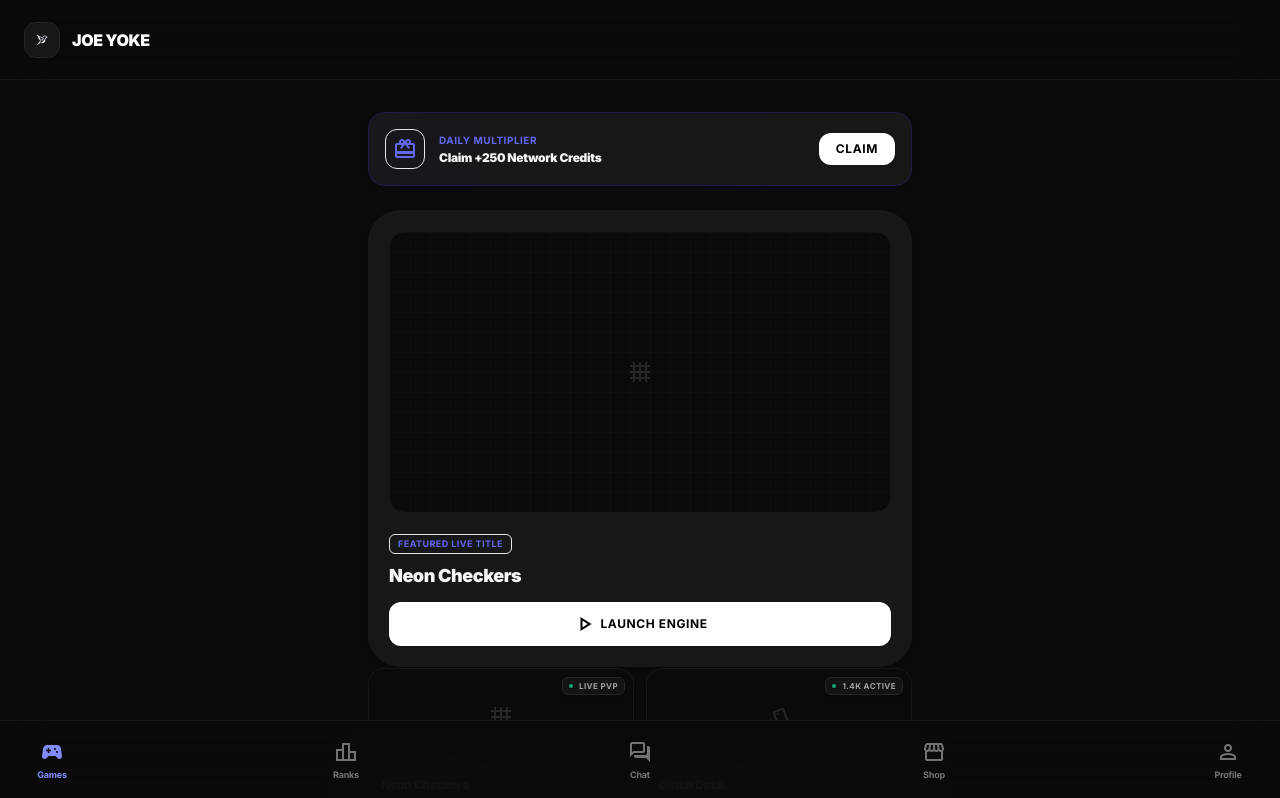
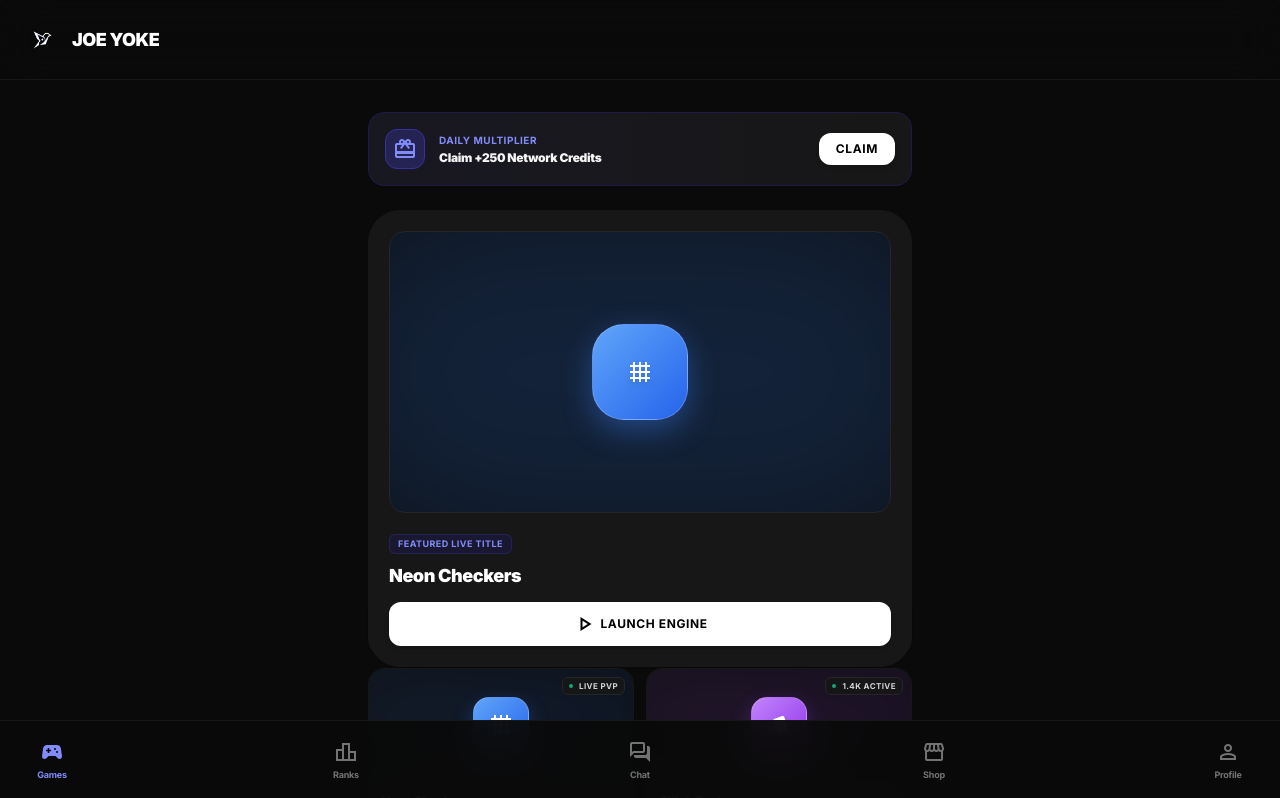
Before and after one commit to jimmykaunglfc-hub/arcade-hub-app, a Next.js app: page / in a window 1280 px wide. Shown: the top 798 px of the page. Built offline with nearby package versions, Linux system fonts and the light colour scheme; no server answers.

Commit message:
UI enhancement with #D

```diff
--- a/app/page.tsx
+++ b/app/page.tsx
@@ -22,16 +22,12 @@ export default function Home() {
   const [rewardClaimed, setRewardClaimed] = useState(false);
   const [activeTab, setActiveTab] = useState("Games");
 
-  // 🎮 Core Game Routing State Matrix
   const [playingGame, setPlayingGame] = useState<string | null>(null);
   const [activeMatchId, setActiveMatchId] = useState<string | null>(null);
 
-  // 🌓 THEME HUB CORE STATE
   const [isDarkMode, setIsDarkMode] = useState(true);
 
-  // 📡 Initial configuration lifecycle hook
   useEffect(() => {
-    // 1. Synchronize system or cached visual theme parameters
     const cachedTheme = localStorage.getItem("app_theme");
     if (cachedTheme === "light") {
       setIsDarkMode(false);
@@ -41,7 +37,6 @@ export default function Home() {
       document.documentElement.classList.add("dark");
     }
 
-    // 2. Synchronize current authentication state
     supabase.auth.getSession().then(({ data: { session } }) => {
       setSession(session);
       setCheckingAuth(false);
@@ -54,7 +49,6 @@ export default function Home() {
     return () => subscription.unsubscribe();
   }, []);
 
-  // 🌓 Premium Minimalist Toggle Engine
   const toggleTheme = () => {
     if (isDarkMode) {
       document.documentElement.classList.remove("dark");
@@ -69,7 +63,7 @@ export default function Home() {
 
   if (checkingAuth) {
     return (
-      <div className="min-h-screen bg-neutral-50 dark:bg-neutral-950 flex items-center justify-center transition-colors">
+      <div className="min-h-screen bg-neutral-100 dark:bg-neutral-950 flex items-center justify-center transition-colors">
         <span className="text-xs font-bold text-neutral-400 dark:text-neutral-600 uppercase tracking-widest animate-pulse">
           Syncing Session Matrix...
         </span>
@@ -79,7 +73,6 @@ export default function Home() {
 
   return (
     <>
-      {/* 🚀 BACKGROUND REALTIME INVITE ROUTER */}
       {session && (
         <GlobalInviteListener
           onAccept={(gameUrl, matchId) => {
@@ -89,7 +82,6 @@ export default function Home() {
         />
       )}
 
-      {/* 🚀 NATIVE RUNTIME LOBBY FRAME INTERCEPTOR */}
       {playingGame === "native://glitch-deck" ? (
         <GlitchDeck onClose={() => { setPlayingGame(null); setActiveMatchId(null); }} />
       ) : playingGame === "native://checkers" ? (
@@ -101,28 +93,27 @@ export default function Home() {
         <GamePlayer gameUrl={playingGame} onClose={() => { setPlayingGame(null); setActiveMatchId(null); }} />
       ) : null}
 
-      {/* Primary Minimal Workspace Viewport */}
-      <div className={playingGame ? "hidden" : "block min-h-screen bg-neutral-50 dark:bg-neutral-950 text-neutral-900 dark:text-neutral-100 transition-colors"}>
+      {/* 🌓 IMPROVED CONTRAST: Changed bg-neutral-50 to bg-neutral-100 for Light Mode depth */}
+      <div className={playingGame ? "hidden" : "block min-h-screen bg-neutral-100 dark:bg-neutral-950 text-neutral-900 dark:text-neutral-100 transition-colors"}>
 
-        {/* 💳 STICKY ULTRA-PREMIUM NAVIGATION BANNER */}
-        <header className="fixed top-0 left-0 w-full z-50 bg-white/80 dark:bg-neutral-950/80 backdrop-blur-xl border-b border-neutral-200 dark:border-neutral-900 flex items-center justify-between px-6 h-20 pt-safe transition-colors">
+        <header className="fixed top-0 left-0 w-full z-50 bg-white/90 dark:bg-neutral-950/90 backdrop-blur-xl border-b border-neutral-200 dark:border-neutral-900 flex items-center justify-between px-6 h-20 pt-safe transition-colors">
           <div className="flex items-center gap-3">
-            <div className="relative w-9 h-9 rounded-xl overflow-hidden border border-neutral-200 dark:border-neutral-800 bg-neutral-100 dark:bg-neutral-900 flex items-center justify-center transition-colors">
+            <div className="relative w-9 h-9 flex items-center justify-center transition-colors">
+              {/* 🎨 LOGO FIX: Added 'invert dark:invert-0' so it flips to black in light mode! */}
               <Image
                 src="/joeyoke-logo.png"
                 alt="Joe Yoke Logo"
                 fill
-                className="object-cover p-1.5"
+                className="object-contain invert dark:invert-0 transition-all duration-300"
                 unoptimized
               />
             </div>
-            <span className="text-base font-black tracking-tight text-neutral-900 dark:text-white uppercase">
+            <span className="text-lg font-black tracking-tight text-neutral-900 dark:text-white uppercase">
               JOE YOKE
             </span>
           </div>
         </header>
 
-        {/* 📱 CENTRAL STRUCTURAL WORKSPACE CONTAINER */}
         <main className="pt-28 px-4 max-w-xl mx-auto pb-28">
           {!session && (activeTab === "Chat" || activeTab === "Shop" || activeTab === "Profile") ? (
             <AuthView onAuthSuccess={() => setActiveTab(activeTab)} />
@@ -137,7 +128,6 @@ export default function Home() {
               )}
               {activeTab === "Ranks" && <LeaderboardTab />}
 
-              {/* 💬 Chat updates dynamically from in-feed room challenges */}
               {activeTab === "Chat" && (
                 <ChatTab onPlay={(url, matchId) => {
                   setActiveMatchId(matchId);
@@ -157,8 +147,7 @@ export default function Home() {
           )}
         </main>
 
-        {/* 🗺️ MINIMALIST CORE CONTROL DECK NAVIGATION */}
-        <nav className="fixed bottom-0 left-0 w-full z-50 flex justify-between items-center h-20 pb-safe px-6 bg-white/90 dark:bg-neutral-950/90 backdrop-blur-xl border-t border-neutral-200 dark:border-neutral-900 transition-colors">
+        <nav className="fixed bottom-0 left-0 w-full z-50 flex justify-between items-center h-20 pb-safe px-6 bg-white/95 dark:bg-neutral-950/95 backdrop-blur-xl border-t border-neutral-200 dark:border-neutral-900 transition-colors">
           {["Games", "Ranks", "Chat", "Shop", "Profile"].map((tab) => {
             const isActive = activeTab === tab;
             return (
--- a/components/GamesTab.tsx
+++ b/components/GamesTab.tsx
@@ -2,7 +2,7 @@
 
 import { useState } from "react";
 
-// 🎮 DYNAMIC CONFIGURATION: Clean, Premium Modular Registry
+// 🎮 DYNAMIC CONFIGURATION: 3D App Icon Styling Restored
 const GAME_CATEGORIES = [
   {
     id: "strategy-cards",
@@ -15,6 +15,9 @@ const GAME_CATEGORIES = [
         genre: "Board • Network Live",
         playersOnline: "Live PvP",
         iconName: "grid_4x4",
+        themeFrom: "from-blue-400",
+        themeTo: "to-blue-600",
+        shadow: "shadow-[0_8px_20px_rgba(59,130,246,0.3)]",
         url: "native://checkers"
       },
       {
@@ -23,6 +26,9 @@ const GAME_CATEGORIES = [
         genre: "Cyberpunk • TCG",
         playersOnline: "1.4k active",
         iconName: "style",
+        themeFrom: "from-purple-400",
+        themeTo: "to-purple-600",
+        shadow: "shadow-[0_8px_20px_rgba(168,85,247,0.3)]",
         url: "native://glitch-deck"
       },
       {
@@ -31,6 +37,9 @@ const GAME_CATEGORIES = [
         genre: "Strategy • TCG",
         playersOnline: "2.1k active",
         iconName: "auto_awesome",
+        themeFrom: "from-amber-400",
+        themeTo: "to-orange-500",
+        shadow: "shadow-[0_8px_20px_rgba(245,158,11,0.3)]",
         url: "https://html5.gamedistribution.com/a42b9d8df2e245a4a5bb86524a806954/"
       }
     ]
@@ -46,6 +55,9 @@ const GAME_CATEGORIES = [
         genre: "Racing • Action",
         playersOnline: "4.2k active",
         iconName: "sports_esports",
+        themeFrom: "from-rose-400",
+        themeTo: "to-rose-600",
+        shadow: "shadow-[0_8px_20px_rgba(244,63,94,0.3)]",
         url: "https://html5.gamedistribution.com/b5a5b54637ad4f7c80521e1cb04a23de/"
       },
       {
@@ -54,6 +66,9 @@ const GAME_CATEGORIES = [
         genre: "Sci-Fi • Runner",
         playersOnline: "1.8k active",
         iconName: "bolt",
+        themeFrom: "from-cyan-400",
+        themeTo: "to-cyan-600",
+        shadow: "shadow-[0_8px_20px_rgba(34,211,238,0.3)]",
         url: "https://html5.gamedistribution.com/f255260a4f554032bfdf6f0813959b85/"
       }
     ]
@@ -78,24 +93,24 @@ export default function GamesTab({
   return (
     <div className="space-y-6 animate-fade-in w-full pb-12 text-neutral-900 dark:text-neutral-100">
 
-      {/* 🎁 SECTION 1: PREMIUM REWARD HUD CARD */}
+      {/* 🎁 REWARD HUD */}
       <section
         className={`bg-white dark:bg-neutral-900 border rounded-2xl p-4 flex items-center justify-between shadow-sm transition-all duration-300 ${
           rewardClaimed
             ? "border-neutral-200 dark:border-neutral-900 opacity-60"
-            : "border-indigo-100 dark:border-indigo-950 bg-gradient-to-r from-indigo-50/30 to-transparent dark:from-indigo-950/10"
+            : "border-indigo-100 dark:border-indigo-950 bg-gradient-to-r from-indigo-50/50 to-transparent dark:from-indigo-950/20 shadow-[0_4px_15px_rgba(79,70,229,0.05)]"
         }`}
       >
         <div className="flex items-center gap-3.5">
           <div className={`w-10 h-10 flex items-center justify-center rounded-xl border transition-all ${
             rewardClaimed
               ? "bg-neutral-50 dark:bg-neutral-950 border-neutral-200 dark:border-neutral-900 text-neutral-400"
-              : "bg-primary/10 border-primary/20 text-primary"
+              : "bg-indigo-100 dark:bg-indigo-900/50 border-indigo-200 dark:border-indigo-800 text-indigo-600 dark:text-indigo-400"
           }`}>
             <span className="material-symbols-outlined text-lg">card_giftcard</span>
           </div>
           <div>
-            <h3 className={`text-[10px] font-bold tracking-wider uppercase ${rewardClaimed ? "text-neutral-400" : "text-primary"}`}>
+            <h3 className={`text-[10px] font-bold tracking-wider uppercase ${rewardClaimed ? "text-neutral-400" : "text-indigo-600 dark:text-indigo-400"}`}>
               Daily Multiplier
             </h3>
             <p className="text-xs font-black tracking-tight mt-0.5">
@@ -110,38 +125,43 @@ export default function GamesTab({
           className={`h-8 px-4 rounded-xl text-xs font-bold uppercase tracking-wider transition-all border ${
             rewardClaimed
               ? "bg-transparent text-neutral-400 border-neutral-200 dark:border-neutral-800 cursor-not-allowed"
-              : "bg-neutral-900 dark:bg-white text-white dark:text-black border-transparent hover:opacity-90 active:scale-95 shadow-sm"
+              : "bg-neutral-900 dark:bg-white text-white dark:text-black border-transparent hover:opacity-90 active:scale-95 shadow-md"
           }`}
         >
           {rewardClaimed ? "Claimed" : "Claim"}
         </button>
       </section>
 
-      {/* 🎯 SECTION 2: EDITORIAL FEATURED CARD VIEW */}
+      {/* 🎯 FEATURED 3D CARD VIEW */}
       <section className={`transition-all duration-500 ease-in-out origin-top ${
         activeFilter ? "max-h-0 opacity-0 overflow-hidden mb-0 scale-95 pointer-events-none" : "max-h-[360px] opacity-100"
       }`}>
         <div className="bg-white dark:bg-neutral-900 border border-neutral-200 dark:border-neutral-900 rounded-[2rem] p-5 shadow-sm transition-colors flex flex-col gap-4 relative overflow-hidden group">
 
-          {/* Subtle clean mesh design layout */}
-          <div className="relative w-full aspect-[16/9] bg-neutral-50 dark:bg-neutral-950 rounded-2xl border border-neutral-200/60 dark:border-neutral-900 flex items-center justify-center overflow-hidden">
-            <div className="absolute inset-0 opacity-[0.02] dark:opacity-[0.04] bg-[linear-gradient(to_right,#808080_1px,transparent_1px),linear-gradient(to_bottom,#808080_1px,transparent_1px)] bg-[size:20px_20px]" />
-            <span className="material-symbols-outlined text-5xl text-neutral-300 dark:text-neutral-800 group-hover:scale-105 transition-transform duration-500">
-              grid_4x4
-            </span>
+          {/* Featured Image Box with 3D Icon */}
+          <div className="relative w-full aspect-[16/9] bg-neutral-100 dark:bg-neutral-950 rounded-2xl border border-neutral-200 dark:border-neutral-800 flex items-center justify-center overflow-hidden">
+            {/* Glowing Aura */}
+            <div className="absolute inset-0 bg-blue-500/10 dark:bg-blue-500/20 blur-3xl rounded-full scale-150 transition-opacity duration-500" />
+
+            {/* 3D App Icon */}
+            <div className="w-24 h-24 rounded-[2rem] bg-gradient-to-br from-blue-400 to-blue-600 shadow-[0_10px_30px_rgba(59,130,246,0.4)] flex items-center justify-center relative z-10 transform group-hover:scale-105 transition-transform duration-500 border border-white/20">
+              <span className="material-symbols-outlined text-5xl text-white drop-shadow-md" style={{ fontVariationSettings: "'FILL' 1" }}>
+                grid_4x4
+              </span>
+            </div>
           </div>
 
           <div className="flex flex-col gap-3 relative z-10">
             <div>
-              <span className="inline-flex items-center gap-1 px-2 py-0.5 rounded-md bg-primary/10 text-primary text-[9px] font-bold uppercase tracking-wider border border-primary/20">
+              <span className="inline-flex items-center gap-1 px-2 py-0.5 rounded-md bg-indigo-50 dark:bg-indigo-950/50 text-indigo-600 dark:text-indigo-400 text-[9px] font-bold uppercase tracking-wider border border-indigo-100 dark:border-indigo-900/50">
                 Featured Live Title
               </span>
-              <h2 className="text-lg font-black tracking-tight mt-2">Neon Checkers</h2>
+              <h2 className="text-lg font-black tracking-tight mt-2 text-neutral-900 dark:text-white">Neon Checkers</h2>
             </div>
 
             <button
               onClick={() => onPlay("native://checkers")}
-              className="bg-neutral-900 dark:bg-white text-white dark:text-black w-full h-11 rounded-xl text-xs font-bold tracking-wider uppercase hover:opacity-90 active:scale-[0.99] transition-all flex items-center justify-center gap-1 shadow-sm"
+              className="bg-neutral-900 dark:bg-white text-white dark:text-black w-full h-11 rounded-xl text-xs font-bold tracking-wider uppercase hover:opacity-90 active:scale-[0.99] transition-all flex items-center justify-center gap-1 shadow-md"
             >
               <span className="material-symbols-outlined text-base">play_arrow</span>
               Launch Engine
@@ -150,7 +170,7 @@ export default function GamesTab({
         </div>
       </section>
 
-      {/* 🎰 SECTION 3: ORGANIZED CATEGORIES CORE MODULE */}
+      {/* 🎰 ORGANIZED CATEGORIES MODULE */}
       <div className="space-y-3">
         {GAME_CATEGORIES.map((category) => {
           const isSelected = activeFilter === category.id;
@@ -160,38 +180,36 @@ export default function GamesTab({
           return (
             <section key={category.id} className="space-y-2.5 transition-all duration-300">
 
-              {/* HIGH-END INTERACTIVE BAR ROW */}
               <div
                 onClick={() => toggleFilter(category.id)}
                 className={`p-3 rounded-2xl border flex items-center justify-between cursor-pointer select-none transition-all ${
                   isSelected
-                    ? "border-primary/30 bg-primary/5 shadow-none opacity-100"
+                    ? "border-indigo-200 dark:border-indigo-900/50 bg-indigo-50/50 dark:bg-indigo-950/20 shadow-sm opacity-100"
                     : isAnyFilterActive
-                      ? "border-neutral-200 dark:border-neutral-900 bg-transparent opacity-30 scale-[0.99]"
+                      ? "border-neutral-200 dark:border-neutral-900 bg-transparent opacity-40 scale-[0.99]"
                       : "border-neutral-200 dark:border-neutral-900 bg-white dark:bg-neutral-900 hover:border-neutral-300 dark:hover:border-neutral-800 opacity-100 shadow-sm"
                 }`}
               >
                 <div className="flex items-center gap-3">
                   <div className={`w-9 h-9 rounded-xl flex items-center justify-center border transition-all ${
-                    isSelected ? "bg-primary/10 border-primary/20 text-primary" : "bg-neutral-50 dark:bg-neutral-950 border-neutral-200 dark:border-neutral-800 text-neutral-400"
+                    isSelected ? "bg-indigo-100 dark:bg-indigo-900/50 border-indigo-200 dark:border-indigo-800 text-indigo-600 dark:text-indigo-400" : "bg-neutral-50 dark:bg-neutral-950 border-neutral-200 dark:border-neutral-800 text-neutral-500"
                   }`}>
                     <span className="material-symbols-outlined text-base">{category.icon}</span>
                   </div>
                   <div>
                     <h3 className="text-xs font-black tracking-tight">{category.name}</h3>
-                    <p className="text-[9px] text-neutral-400 dark:text-neutral-500 font-bold uppercase tracking-wider mt-0.5">
+                    <p className="text-[9px] text-neutral-500 dark:text-neutral-400 font-bold uppercase tracking-wider mt-0.5">
                       {category.games.length} {category.games.length === 1 ? "Module" : "Modules"} Configured
                     </p>
                   </div>
                 </div>
                 <span className={`material-symbols-outlined text-sm transition-transform duration-300 ${
-                  isSelected ? "text-primary rotate-90" : "text-neutral-400"
+                  isSelected ? "text-indigo-600 dark:text-indigo-400 rotate-90" : "text-neutral-400"
                 }`}>
                   {isSelected ? "close" : "chevron_right"}
                 </span>
               </div>
 
-              {/* CLEAN CORE MINIMALIST CARD GRID */}
               <div className={`grid grid-cols-2 gap-3 transition-all duration-300 ease-in-out origin-top overflow-hidden ${
                 showGrid
                   ? "max-h-[800px] opacity-100 pt-0.5 scale-100 pointer-events-auto"
@@ -200,30 +218,35 @@ export default function GamesTab({
                 {category.games.map((game) => (
                   <div
                     key={game.id}
-                    className="group bg-white dark:bg-neutral-900 rounded-2xl border border-neutral-200 dark:border-neutral-900 overflow-hidden transition-all flex flex-col shadow-sm"
+                    className="group bg-white dark:bg-neutral-900 rounded-2xl border border-neutral-200 dark:border-neutral-900 overflow-hidden transition-all flex flex-col shadow-sm hover:shadow-md"
                   >
-                    {/* Top Content Half (Minimal Vector Preview Box) */}
-                    <div className="relative h-24 w-full flex items-center justify-center bg-neutral-50 dark:bg-neutral-950 border-b border-neutral-100 dark:border-neutral-900/60">
-                      <span className="material-symbols-outlined text-3xl text-neutral-300 dark:text-neutral-800 transition-transform duration-300 group-hover:scale-105">
-                        {game.iconName}
-                      </span>
+                    {/* 🌟 3D ICON SHOWCASE HEADER */}
+                    <div className="relative h-28 w-full flex items-center justify-center bg-neutral-50 dark:bg-neutral-950 border-b border-neutral-100 dark:border-neutral-900/60 overflow-hidden">
 
-                      {/* Premium Subtle Network Status Badge */}
-                      <div className="absolute top-2 right-2 bg-white/80 dark:bg-neutral-900/80 border border-neutral-200 dark:border-neutral-800 px-1.5 py-0.5 rounded-md backdrop-blur-sm shadow-sm">
-                        <span className="text-[8px] text-neutral-500 dark:text-neutral-400 font-bold flex items-center gap-1.5 uppercase tracking-wider">
+                      {/* Dynamic Background Glow */}
+                      <div className={`absolute inset-0 bg-gradient-to-br ${game.themeFrom} ${game.themeTo} opacity-[0.08] dark:opacity-[0.15] blur-2xl scale-150`} />
+
+                      {/* 3D App Icon Box */}
+                      <div className={`w-14 h-14 rounded-2xl bg-gradient-to-br ${game.themeFrom} ${game.themeTo} ${game.shadow} flex items-center justify-center relative z-10 transform group-hover:scale-110 transition-transform duration-500 border border-white/20`}>
+                        <span className="material-symbols-outlined text-3xl text-white drop-shadow-md" style={{ fontVariationSettings: "'FILL' 1" }}>
+                          {game.iconName}
+                        </span>
+                      </div>
+
+                      <div className="absolute top-2 right-2 bg-white/90 dark:bg-neutral-900/90 border border-neutral-200 dark:border-neutral-800 px-1.5 py-0.5 rounded-md backdrop-blur-sm shadow-sm z-20">
+                        <span className="text-[8px] text-neutral-600 dark:text-neutral-300 font-bold flex items-center gap-1.5 uppercase tracking-wider">
                           <span className={`w-1 h-1 rounded-full ${game.playersOnline === "Local" ? "bg-neutral-400" : "bg-emerald-500 animate-pulse"}`}></span>
                           {game.playersOnline}
                         </span>
                       </div>
                     </div>
 
-                    {/* Bottom Action Half */}
                     <div className="p-3 flex flex-col flex-1 justify-between gap-3 bg-white dark:bg-neutral-900">
                       <div>
-                        <h4 className="text-xs font-black tracking-tight truncate">
+                        <h4 className="text-xs font-black tracking-tight truncate text-neutral-900 dark:text-white">
                           {game.title}
                         </h4>
-                        <p className="text-[9px] text-neutral-400 dark:text-neutral-500 font-bold tracking-wider uppercase mt-0.5 truncate">
+                        <p className="text-[9px] text-neutral-500 dark:text-neutral-400 font-bold tracking-wider uppercase mt-0.5 truncate">
                           {game.genre}
                         </p>
                       </div>
@@ -232,7 +255,7 @@ export default function GamesTab({
                           e.stopPropagation();
                           onPlay(game.url);
                         }}
-                        className="w-full py-1.5 bg-neutral-50 dark:bg-neutral-950 hover:bg-neutral-900 dark:hover:bg-white text-neutral-800 dark:text-neutral-300 hover:text-white dark:hover:text-black font-bold text-[10px] uppercase tracking-wider rounded-lg border border-neutral-200 dark:border-neutral-800 transition-colors active:scale-98"
+                        className="w-full py-1.5 bg-neutral-100 dark:bg-neutral-800 hover:bg-neutral-900 dark:hover:bg-white text-neutral-800 dark:text-neutral-200 hover:text-white dark:hover:text-black font-bold text-[10px] uppercase tracking-wider rounded-lg transition-colors active:scale-95"
                       >
                         Play Now
                       </button>
```
